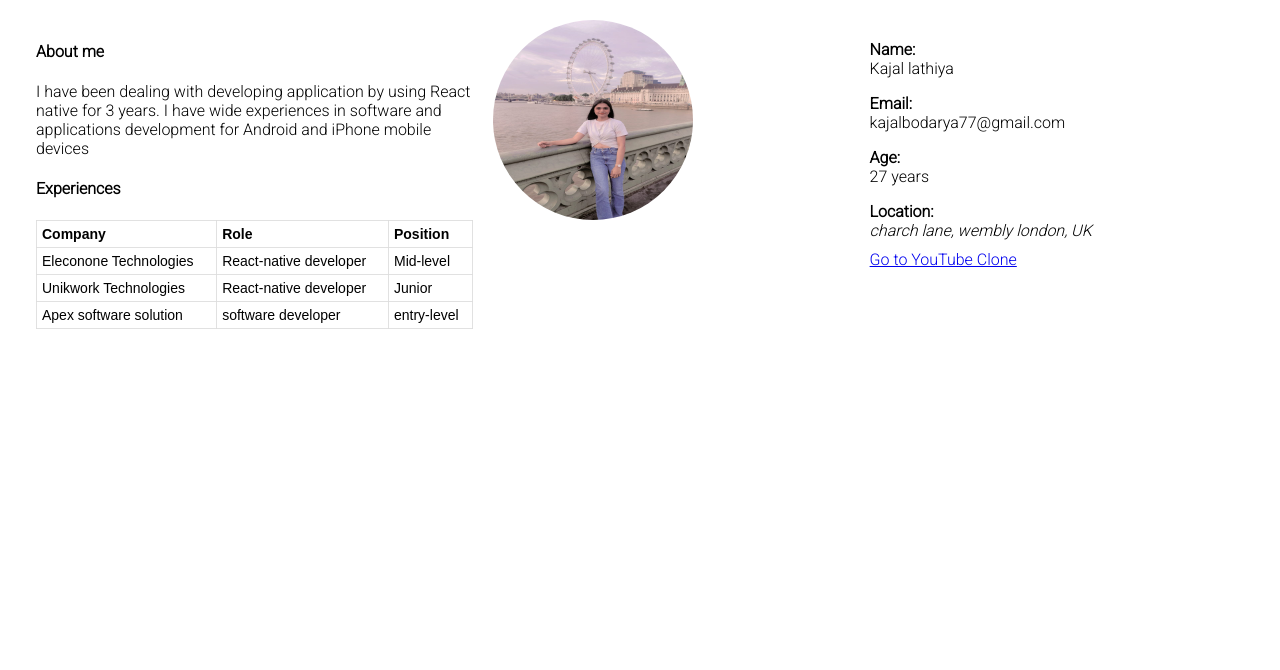
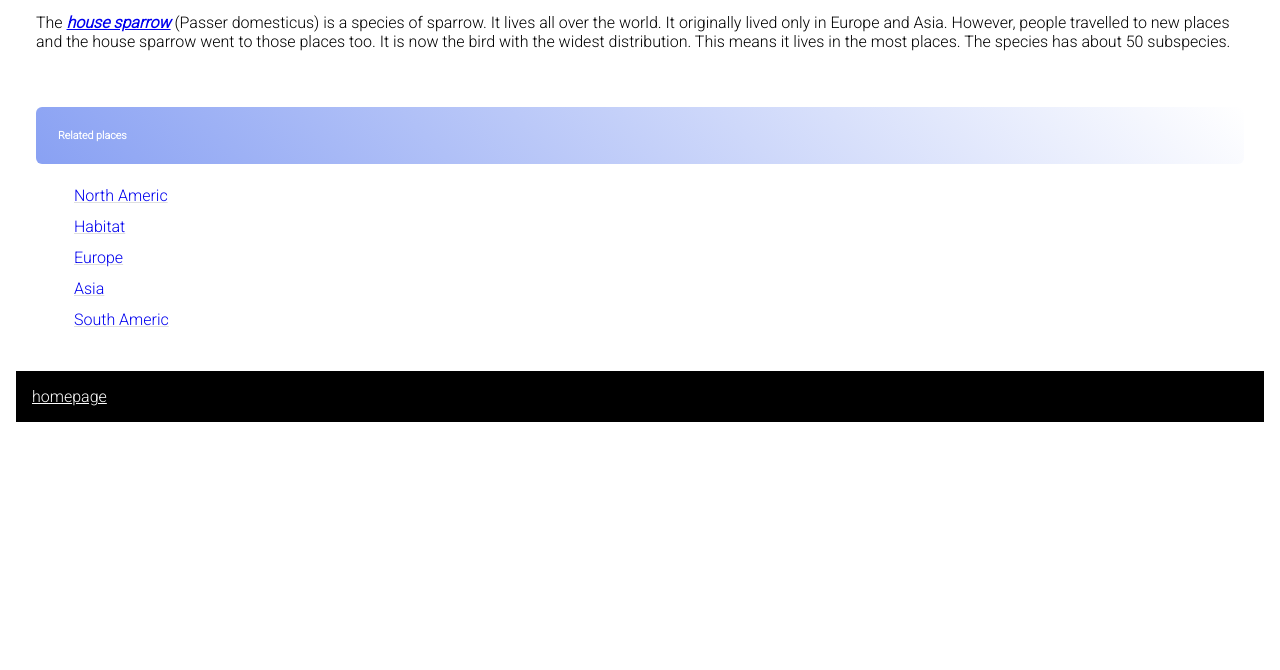
Before and after one commit to Kajal-lathiya/mywebsite, a website: page Screens/index.html in a window 1280 px wide. Shown: the part 130-800 px from the top of the page. Drawn offline with Linux system fonts and the light colour scheme.

Commit message:
code change in index file

```diff
--- a/Screens/index.html
+++ b/Screens/index.html
@@ -1,4 +1,4 @@
-<!DOCTYPE html>
+<!-- <!DOCTYPE html>
 <html lang="en">
 
 <head>
@@ -65,4 +65,54 @@
     </section>
 </body>
 
+</html> -->
+
+<!DOCTYPE html>
+<html lang="en">
+
+<head>
+    <meta charset="UTF-8">
+    <meta http-equiv="X-UA-Compatible" content="IE=edge">
+    <meta name="viewport" content="width=device-width, initial-scale=1.0">
+    <link rel="stylesheet" href="./style.css" />
+    <title>About</title>
+</head>
+
+<body>
+    <div class="main-section">
+        <div class="image-container">
+            <img src="./assets/background.jpg" />
+            <h1>Sparrow</h1>
+            <h3 class="font24">The house sparrow</h3>
+            <p>The <a class="link-Font" href="https://simple.wikipedia.org/wiki/Sparrow">house sparrow</a> (Passer
+                domesticus)
+                is a species of
+                sparrow. It lives all over the world. It originally lived
+                only in Europe and Asia. However, people travelled to new places and the house sparrow went to those
+                places too.
+                It is now the bird with the widest distribution. This means it lives in the most places. The species has
+                about
+                50 subspecies.
+            </p>
+            <h6 class="place-text">Related places</h6>
+            <ul class="padding-left">
+                <li class="list-item"><a class="remove-underline" href="https://simple.wikipedia.org/wiki/Sparrow">North
+                        Americ</a></li>
+                <li class="list-item"><a class="remove-underline"
+                        href="https://simple.wikipedia.org/wiki/Sparrow">Habitat </a></li>
+                <li class="list-item"><a class="remove-underline"
+                        href="https://simple.wikipedia.org/wiki/Sparrow">Europe</a></li>
+                <li class="list-item"><a class="remove-underline"
+                        href="https://simple.wikipedia.org/wiki/Sparrow">Asia</a></li>
+                <li class="list-item"><a class="remove-underline" href="https://simple.wikipedia.org/wiki/Sparrow">South
+                        Americ</a></li>
+
+            </ul>
+        </div>
+    </div>
+    <footer>
+        <a href="./index.html">homepage</a>
+    </footer>
+</body>
+
 </html>
```
